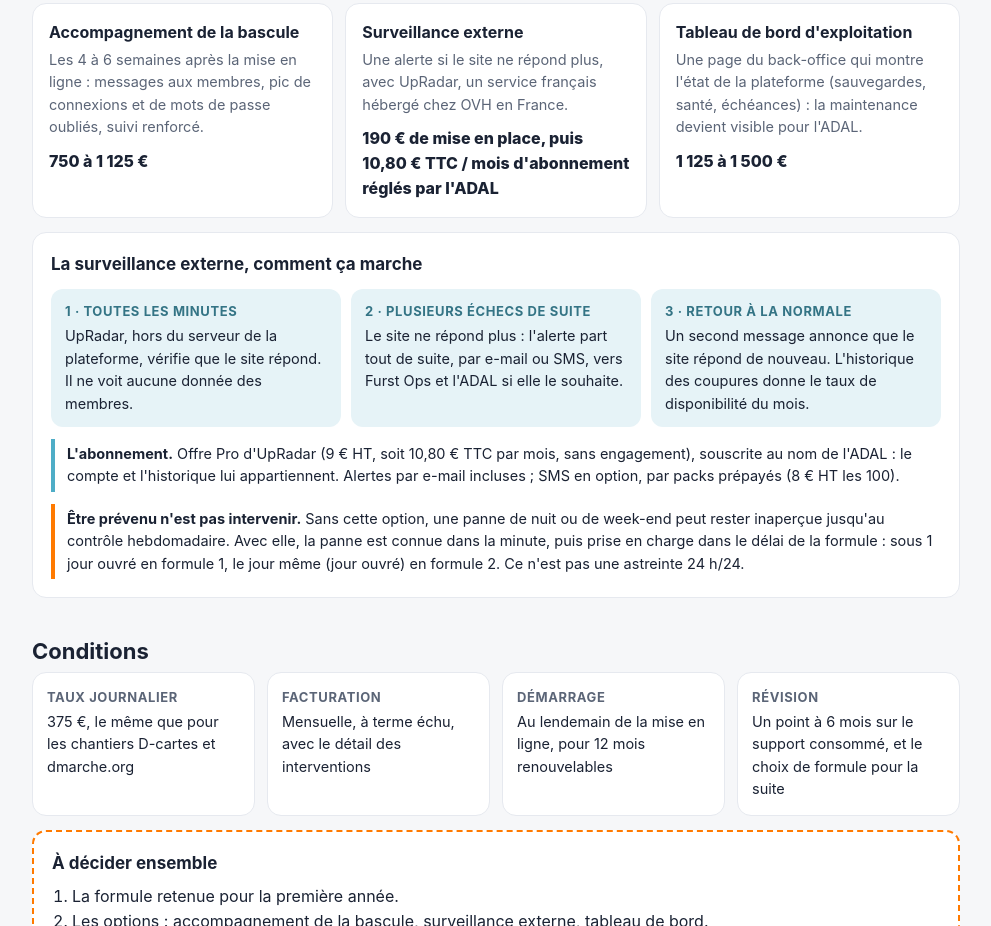
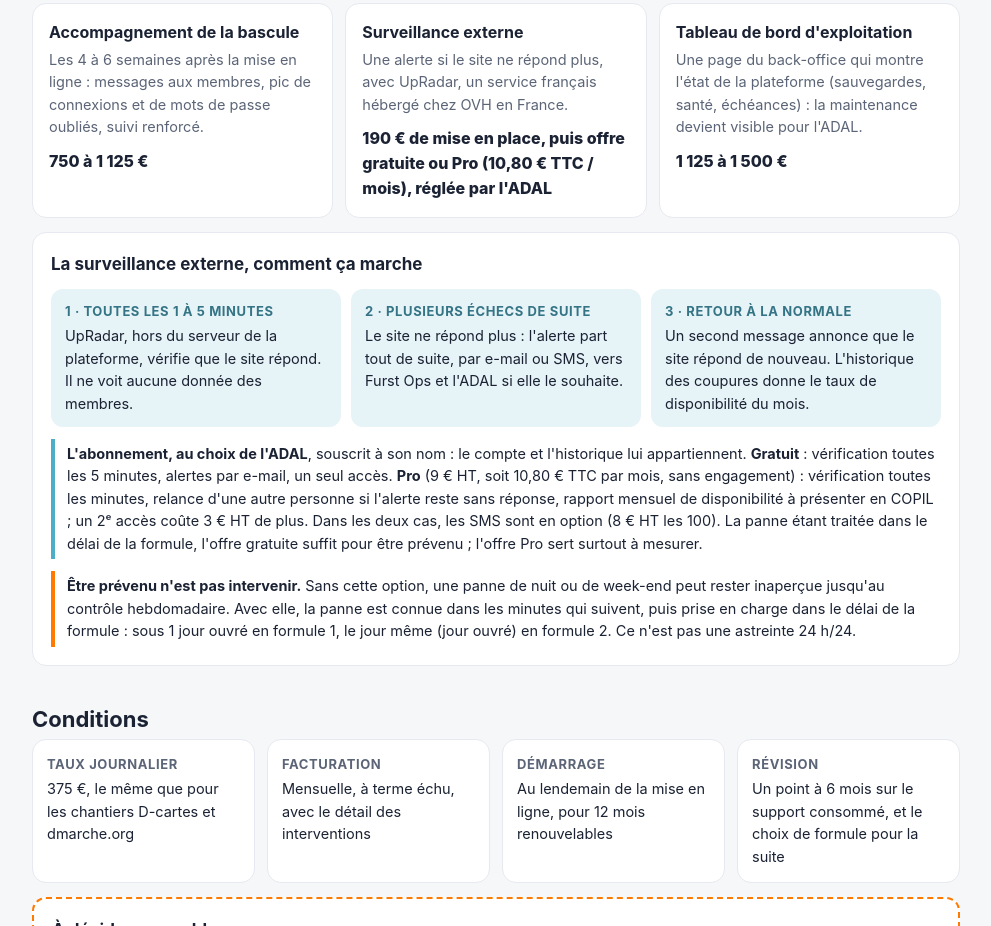
Before and after one commit to FurstOps/dcartes-maintenance, a plain HTML site: page index.html in a window 1280 px wide. Shown: the part 2557-3483 px from the top of the page, without its empty margins (144-1135 px from the left). Drawn offline with Linux system fonts and the light colour scheme.

Commit message:
Surveillance externe : offre gratuite ou Pro, différence expliquée
Co-Authored-By: Claude Opus 5.5 <noreply@anthropic.com>

```diff
--- a/index.html
+++ b/index.html
@@ -216,18 +216,18 @@
     <p class="intro" style="margin-top:18px">Trois prestations ponctuelles, à retenir ou non :</p>
     <div class="options">
       <div class="opt"><h3>Accompagnement de la bascule</h3><p>Les 4 à 6 semaines après la mise en ligne : messages aux membres, pic de connexions et de mots de passe oubliés, suivi renforcé.</p><span class="m">750 à 1 125 €</span></div>
-      <div class="opt"><h3>Surveillance externe</h3><p>Une alerte si le site ne répond plus, avec UpRadar, un service français hébergé chez OVH en France.</p><span class="m">190 € de mise en place, puis 10,80 € TTC / mois d'abonnement réglés par l'ADAL</span></div>
+      <div class="opt"><h3>Surveillance externe</h3><p>Une alerte si le site ne répond plus, avec UpRadar, un service français hébergé chez OVH en France.</p><span class="m">190 € de mise en place, puis offre gratuite ou Pro (10,80 € TTC / mois), réglée par l'ADAL</span></div>
       <div class="opt"><h3>Tableau de bord d'exploitation</h3><p>Une page du back-office qui montre l'état de la plateforme (sauvegardes, santé, échéances) : la maintenance devient visible pour l'ADAL.</p><span class="m">1 125 à 1 500 €</span></div>
     </div>
     <div class="veille">
       <h3>La surveillance externe, comment ça marche</h3>
       <div class="etapes">
-        <div class="etape"><b>1 · Toutes les minutes</b>UpRadar, hors du serveur de la plateforme, vérifie que le site répond. Il ne voit aucune donnée des membres.</div>
+        <div class="etape"><b>1 · Toutes les 1 à 5 minutes</b>UpRadar, hors du serveur de la plateforme, vérifie que le site répond. Il ne voit aucune donnée des membres.</div>
         <div class="etape"><b>2 · Plusieurs échecs de suite</b>Le site ne répond plus : l'alerte part tout de suite, par e-mail ou SMS, vers Furst Ops et l'ADAL si elle le souhaite.</div>
         <div class="etape"><b>3 · Retour à la normale</b>Un second message annonce que le site répond de nouveau. L'historique des coupures donne le taux de disponibilité du mois.</div>
       </div>
-      <p class="note" style="border-color:#4eadc7"><b>L'abonnement.</b> Offre Pro d'UpRadar (9 € HT, soit 10,80 € TTC par mois, sans engagement), souscrite au nom de l'ADAL : le compte et l'historique lui appartiennent. Alertes par e-mail incluses ; SMS en option, par packs prépayés (8 € HT les 100).</p>
-      <p class="note"><b>Être prévenu n'est pas intervenir.</b> Sans cette option, une panne de nuit ou de week-end peut rester inaperçue jusqu'au contrôle hebdomadaire. Avec elle, la panne est connue dans la minute, puis prise en charge dans le délai de la formule : sous 1 jour ouvré en formule 1, le jour même (jour ouvré) en formule 2. Ce n'est pas une astreinte 24 h/24.</p>
+      <p class="note" style="border-color:#4eadc7"><b>L'abonnement, au choix de l'ADAL</b>, souscrit à son nom : le compte et l'historique lui appartiennent. <b>Gratuit</b> : vérification toutes les 5 minutes, alertes par e-mail, un seul accès. <b>Pro</b> (9 € HT, soit 10,80 € TTC par mois, sans engagement) : vérification toutes les minutes, relance d'une autre personne si l'alerte reste sans réponse, rapport mensuel de disponibilité à présenter en COPIL ; un 2ᵉ accès coûte 3 € HT de plus. Dans les deux cas, les SMS sont en option (8 € HT les 100). La panne étant traitée dans le délai de la formule, l'offre gratuite suffit pour être prévenu ; l'offre Pro sert surtout à mesurer.</p>
+      <p class="note"><b>Être prévenu n'est pas intervenir.</b> Sans cette option, une panne de nuit ou de week-end peut rester inaperçue jusqu'au contrôle hebdomadaire. Avec elle, la panne est connue dans les minutes qui suivent, puis prise en charge dans le délai de la formule : sous 1 jour ouvré en formule 1, le jour même (jour ouvré) en formule 2. Ce n'est pas une astreinte 24 h/24.</p>
     </div>
   </section>
 
```
